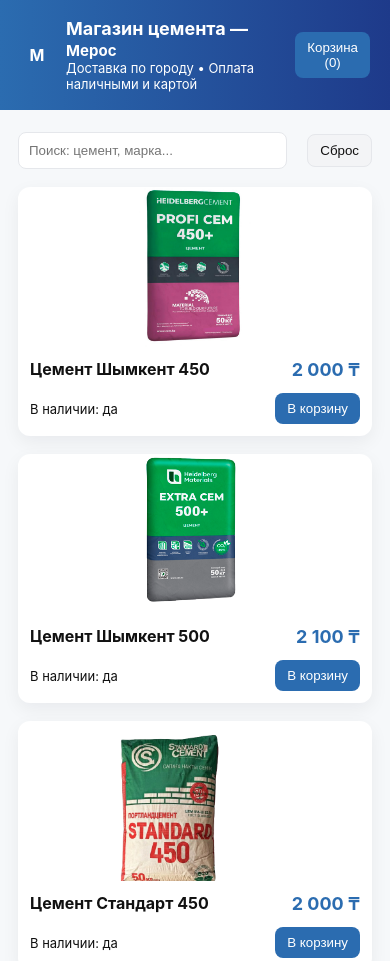
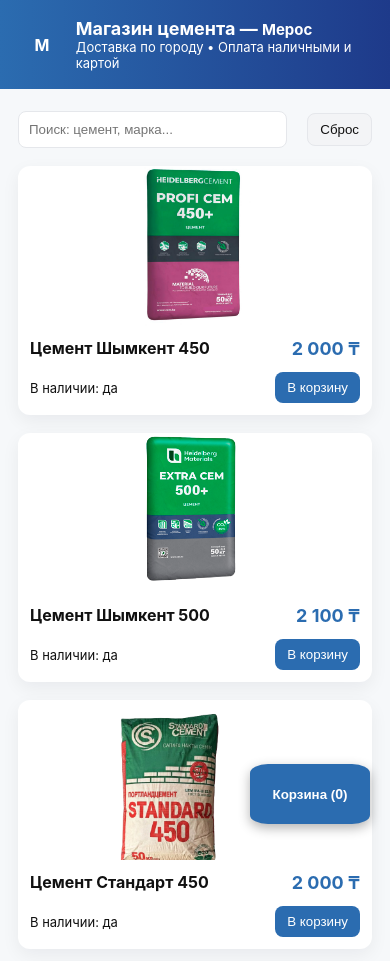
Before and after one commit to furiksayram-commits/Meros, a website: page index.html in a window 390 px wide. Shown: the top 961 px of the page. Drawn offline with Linux system fonts and the light colour scheme.

Commit message:
Корзина

```diff
--- a/public/css/style.css
+++ b/public/css/style.css
@@ -6,7 +6,38 @@
 .brand{display:flex;gap:12px;align-items:center}
 .logo{width:48px;height:48px;border-radius:8px;background:#fff22;display:grid;place-items:center;font-weight:700;color:#fff}
 header h1{font-size:18px;margin:0}
-.controls{display:flex;gap:10px;align-items:center}
+/* Фиксированная кнопка корзины */
+.controls {
+  position: sticky;
+  top: 20px;
+  z-index: 100;
+  align-self: flex-start;
+}
+
+/* Адаптация для мобильных устройств */
+@media (max-width: 768px) {
+  .controls {
+    position: fixed;
+    top: auto;
+    bottom: 20px;
+    right: 20px;
+  }
+
+  .controls .btn {
+    box-shadow: 0 4px 12px rgba(0, 0, 0, 0.3);
+    border-radius: 15%;
+    width: 120px;
+    height: 60px;
+    display: flex;
+    align-items: center;
+    justify-content: center;
+    font-weight: bold;
+  }
+
+  .controls .btn span {
+    font-size: 14px;
+  }
+}
 main{max-width:1100px;margin:22px auto;padding:0 18px}
 .grid{display:grid;grid-template-columns:repeat(auto-fit,minmax(240px,1fr));gap:18px}
 .card{background:var(--card);border-radius:12px;box-shadow:0 6px 18px rgba(15,23,42,0.06);overflow:hidden}
```
